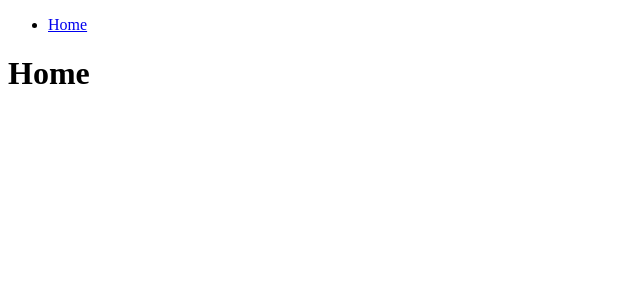
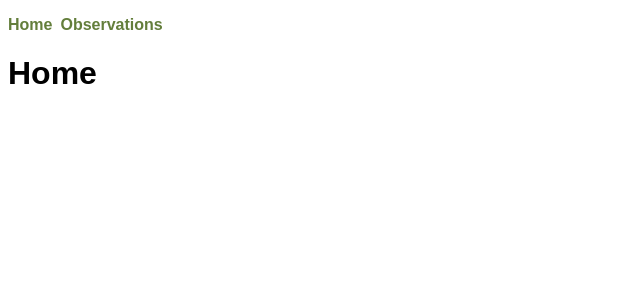
Before and after one commit to bdubb27/air-quality-info, a React (Create React App) app: page / in a window 1280 px wide. Shown: the top 300 px of the page, without its empty margins (0-640 px from the left). Built offline with nearby package versions, Linux system fonts and the light colour scheme.

Commit message:
app is working... am getting observations from database... using props to get rows... but only using AQSID right now...

```diff
--- a/package.json
+++ b/package.json
@@ -17,6 +17,9 @@
     "@testing-library/jest-dom": "^5.16.4",
     "@testing-library/react": "^13.3.0",
     "@testing-library/user-event": "^13.5.0",
+    "axios": "^0.27.2",
+    "cors": "^2.8.5",
+    "express": "^4.18.1",
     "react": "^18.2.0",
     "react-dom": "^18.2.0",
     "react-router-dom": "^6.3.0",
--- a/public/index.html
+++ b/public/index.html
@@ -6,6 +6,6 @@
     <title>Air Quality Info</title>
   </head>
   <body>
-    <div id="root"></div>
+    <div id="app"></div>
   </body>
 </html>
--- /dev/null
+++ b/src/Layout.css
@@ -0,0 +1,26 @@
+body {
+  font-family: sans-serif;
+}
+
+nav ul {
+  padding: 0;
+}
+nav li {
+  display: inline;
+  list-style: none;
+}
+
+nav li:not(:last-of-type) {
+  margin-right: .5rem;
+}
+
+a {
+  color: rgb(99, 126, 59);
+  font-weight: bold;
+  text-decoration: none;
+}
+
+a:hover {
+  color: green;
+  text-decoration: underline;
+}
--- a/src/index.js
+++ b/src/index.js
@@ -1,8 +1,7 @@
 import ReactDOM from 'react-dom/client'
 import { BrowserRouter, Routes, Route } from 'react-router-dom'
-import Layout from './pages/Layout'
-import Home from './pages/Home'
-import NoPage from './pages/NoPage'
+import { Layout, Home, Observations, NoPage } from './pages/index.js'
+import './Layout.css'
 
 export default function App() {
   return (
@@ -10,6 +9,7 @@ export default function App() {
       <Routes>
         <Route path="/" element={<Layout />}>
           <Route index element={<Home />} />
+          <Route path="observations" element={<Observations />} />
           <Route path="*" element={<NoPage />} />
         </Route>
       </Routes>
@@ -17,5 +17,5 @@ export default function App() {
   )
 }
 
-const root = ReactDOM.createRoot(document.getElementById('root'))
+const root = ReactDOM.createRoot(document.getElementById('app'))
 root.render(<App />)
--- a/src/pages/Layout.js
+++ b/src/pages/Layout.js
@@ -8,6 +8,9 @@ const Layout = () => {
           <li>
             <Link to="/">Home</Link>
           </li>
+          <li>
+            <Link to="/observations">Observations</Link>
+          </li>
         </ul>
       </nav>
 
--- /dev/null
+++ b/src/pages/Observations.js
@@ -0,0 +1,31 @@
+import axios from 'axios'
+import { useEffect, useState } from 'react'
+
+// API handler
+const api = axios.create({
+  baseURL: 'http://localhost:3001/api',
+  timeout: 5000
+})
+
+function Row(props) {
+  return (
+    <li>{props.aqsid}</li>
+  )
+}
+
+const Observations = () => {
+  const [data, setData] = useState(null)
+  useEffect(() => {
+    api.get('observations')
+      .then((res) => setData(res.data))
+  }, [])
+
+  return (
+    <>
+      <h1>Observations</h1>
+      <ul>{!data ? "Loading..." : data.map(({AQSID}) => <Row aqsid={AQSID} />)}</ul>
+    </>
+  )
+}
+
+export default Observations
--- /dev/null
+++ b/src/pages/index.js
@@ -0,0 +1,6 @@
+import Layout from './Layout.js'
+import Home from './Home.js'
+import Observations from './Observations.js'
+import NoPage from './NoPage.js'
+
+export { Layout, Home, Observations, NoPage }
```
Also changed, not shown: 1 other file (tests, documents, lock files or other folders).
